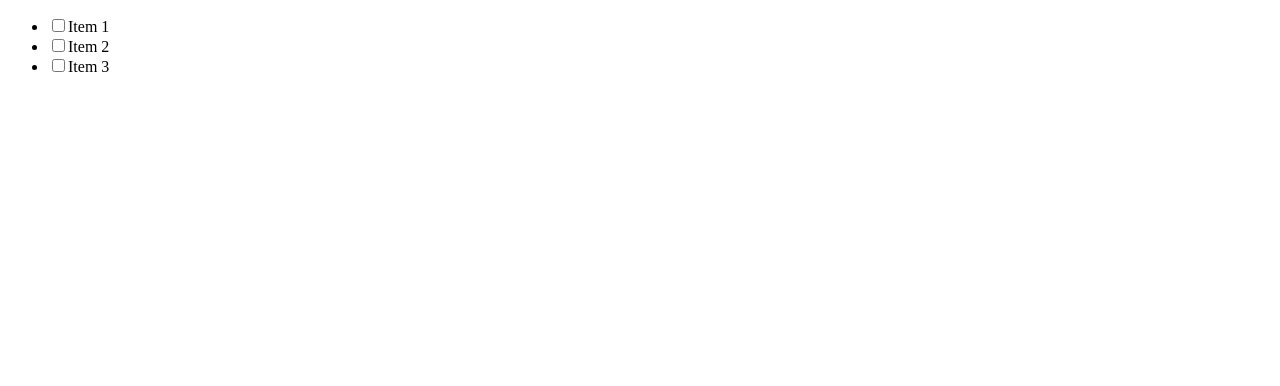
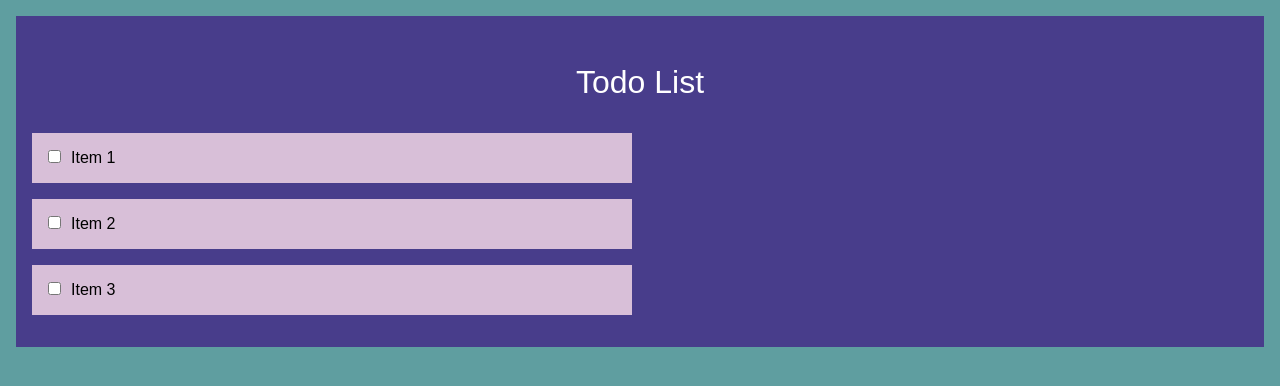
Before and after one commit to JimJam117/react-todo, a React (Create React App) app: page / in a window 1280 px wide. Shown: the top 386 px of the page. Built offline with nearby package versions, Linux system fonts and the light colour scheme.

Commit message:
Added styles

```diff
--- a/public/index.html
+++ b/public/index.html
@@ -2,6 +2,7 @@
 <html lang="en">
   <head>
     <title>React App</title>
+    <link rel="stylesheet" href="styles.css">
   </head>
   <body>
     <noscript>You need to enable JavaScript to run this app.</noscript>
--- /dev/null
+++ b/public/styles.css
@@ -0,0 +1,42 @@
+
+*{
+    margin: 0;
+    padding: 0;
+    box-sizing: border-box;
+}
+
+html{
+    background-color: cadetblue;
+}
+
+h1{
+    text-align: center;
+    color: white;
+    font-weight: 100;
+    padding: 1em;
+    font-family: Arial, Helvetica, sans-serif;
+}
+
+#root{
+ background-color: darkslateblue;
+ padding: 1em;
+ margin: 1em;
+}
+
+.todo-container{
+  list-style: none;
+  width: 100%;
+  max-width: 600px;
+}
+
+.todo-item{
+   padding: 1em;
+   font-family: Arial, Helvetica, sans-serif;
+   background-color: thistle;
+   margin-bottom: 1em;
+}
+
+.todo-item input{
+    margin-right: 10px;
+    padding: 10px;
+}
--- a/src/App.js
+++ b/src/App.js
@@ -4,24 +4,19 @@ import React from "react";
 function App() {
     return (
         <div>
-            <ul>
-                <li>
-                    <div>
+            <h1>Todo List</h1>
+            <ul className="todo-container">
+                 <li className="todo-item">
                     <input type="checkbox" name="" id=""/>
                     <span>Item 1</span>
-                    </div>
                 </li>
-                <li>
-                    <div>
+                 <li className="todo-item">
                     <input type="checkbox" name="" id=""/>
                     <span>Item 2</span>
-                    </div>
                 </li>
-                <li>
-                    <div>
+                 <li className="todo-item">
                     <input type="checkbox" name="" id=""/>
                     <span>Item 3</span>
-                    </div>
                 </li>
 
             </ul>
```
Lines whose indentation alone changed are shown as unchanged.
